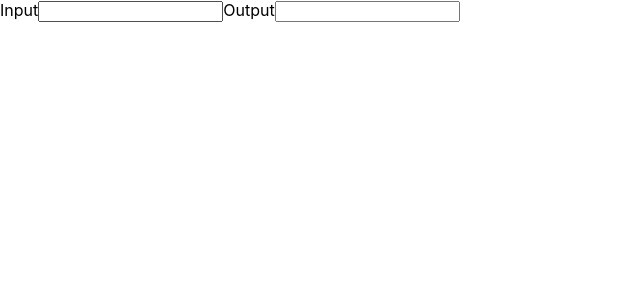
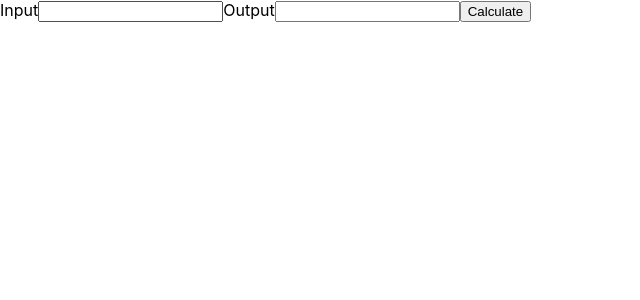
Before and after one commit to Jstephenson808/react_calculator, a React (Create React App) app: page / in a window 1280 px wide. Shown: the top 300 px of the page, without its empty margins (0-640 px from the left). Built offline with nearby package versions, Linux system fonts and the light colour scheme.

Commit message:
add calculate button

```diff
--- a/src/Calculator.js
+++ b/src/Calculator.js
@@ -5,6 +5,7 @@ export default function Calculator() {
             <input id='input-field'/>
             <label htmlFor='output-field'>Output</label>
             <input id='output-field'/>
+            <button id='calculate'>Calculate</button>
         </>
     )
 }
```
Also changed, not shown: 1 other file (tests, documents, lock files or other folders).
